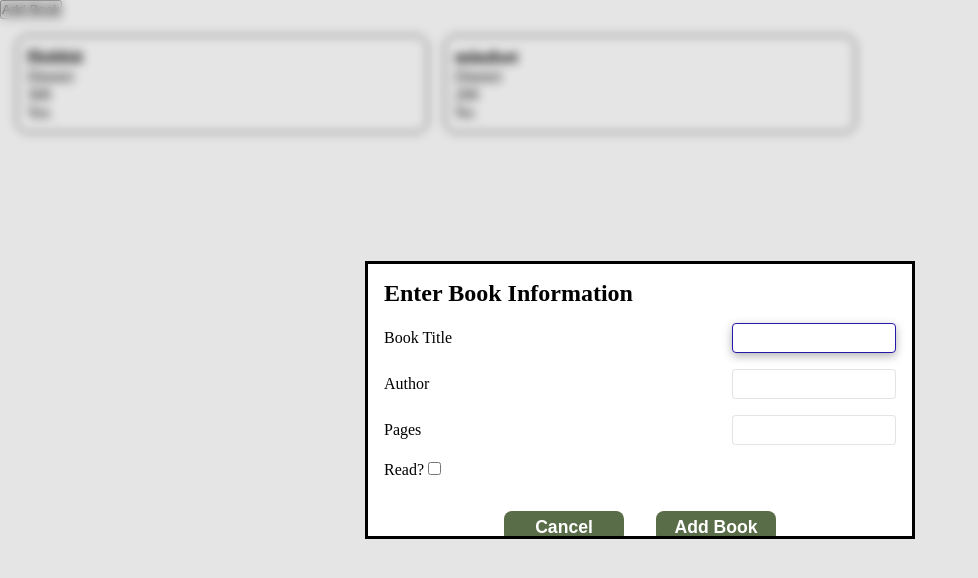
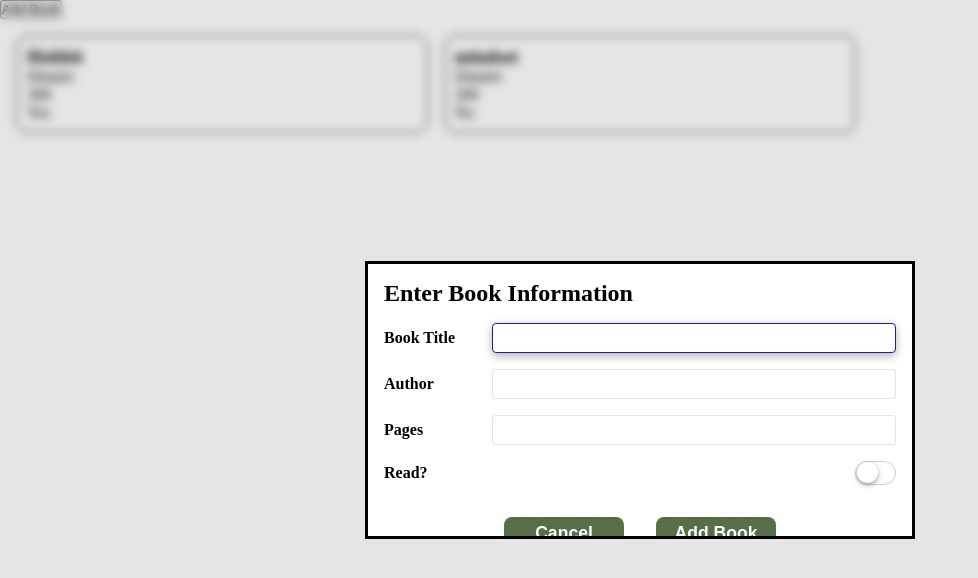
Before and after one commit to Burningstone91/odin-library, a plain HTML site: page index.html in a window 1280 px wide. Both pictures are taken after a click on the button "Add Book". Shown: the whole page, without its empty margins (0-978 px from the left). Drawn offline with Linux system fonts and the light colour scheme.

Commit message:
Change the read switch to a toggle switch and finish styling of book entry dialog

```diff
--- a/index.html
+++ b/index.html
@@ -25,10 +25,14 @@
         <label for="pages">Pages</label>
         <input type="text" id="pages" name="pages">
       </div>
-      <div>
-        <label for="read">Read?</label>
-        <input type="checkbox" id="read" name="read">
+      <div class="readToggle">
+        <p>Read?</p>
+        <label class="switch" for="read">
+          <input type="checkbox" id="read" name="read">
+          <span class="slider"></span>
+        </label>
       </div>
+
       <div class="buttons">
         <button value="cancel" formmethod="dialog">Cancel</button>
         <button id="confirmBtn" value="default">Add Book</button>
--- a/styles.css
+++ b/styles.css
@@ -25,7 +25,7 @@
   transform: translate(-50%, -50%);
   padding: 16px;
   height: 30vh;
-  width: 40vw;
+  width: max(310px, 40vw);
 }
 
 .bookDialog::backdrop {
@@ -48,8 +48,13 @@ form {
   gap: 16px;
 }
 
+.input > label {
+  width: 120px;
+  font-weight: bold;
+}
+
 input[type="text"] {
-  width: 150px;
+  width: 100%;
   height: 28px;
   border: 1px solid rgb(124, 119, 119, 0.2);
   border-radius: 4px;
@@ -60,6 +65,14 @@ input:focus {
   outline: none;
   border: 1px solid rgb(39, 24, 170);
   box-shadow: 0 3px 10px rgb(0 0 0 / 0.3);
+}
+
+.readToggle {
+  display: flex;
+  flex-direction: row;
+  align-items: center;
+  justify-content: space-between;
+  font-weight: bold;
 }
 
 .buttons {
@@ -79,4 +92,59 @@ input:focus {
   height: 32px;
   border-radius: 8px;
   border-style: none;
+  cursor: pointer;
 }
+
+/* Fancy Toggle Switch */
+/* The switch - the box around the slider */
+.switch {
+  font-size: 11px;
+  position: relative;
+  display: inline-block;
+  width: 41px;
+  height: 24px;
+ }
+
+ /* Hide default HTML checkbox */
+ .switch input {
+  opacity: 1;
+  width: 0;
+  height: 0;
+ }
+
+ /* The slider */
+ .slider {
+  position: absolute;
+  cursor: pointer;
+  top: 0;
+  left: 0;
+  right: 0;
+  bottom: 0px;
+  background: #fff;
+  transition: .4s;
+  border-radius: 16px;
+  border: 1px solid #ccc;
+ }
+
+ .slider:before {
+  position: absolute;
+  content: "";
+  height: 1.9em;
+  width: 1.9em;
+  border-radius: 16px;
+  left: 1.2px;
+  top: 0;
+  bottom: 0;
+  background-color: white;
+  box-shadow: 0 2px 5px #999999;
+  transition: .4s;
+ }
+
+ input:checked + .slider {
+  background-color: #5fdd54;
+  border: 1px solid transparent;
+ }
+
+ input:checked + .slider:before {
+  transform: translateX(1.5em);
+ }
```
